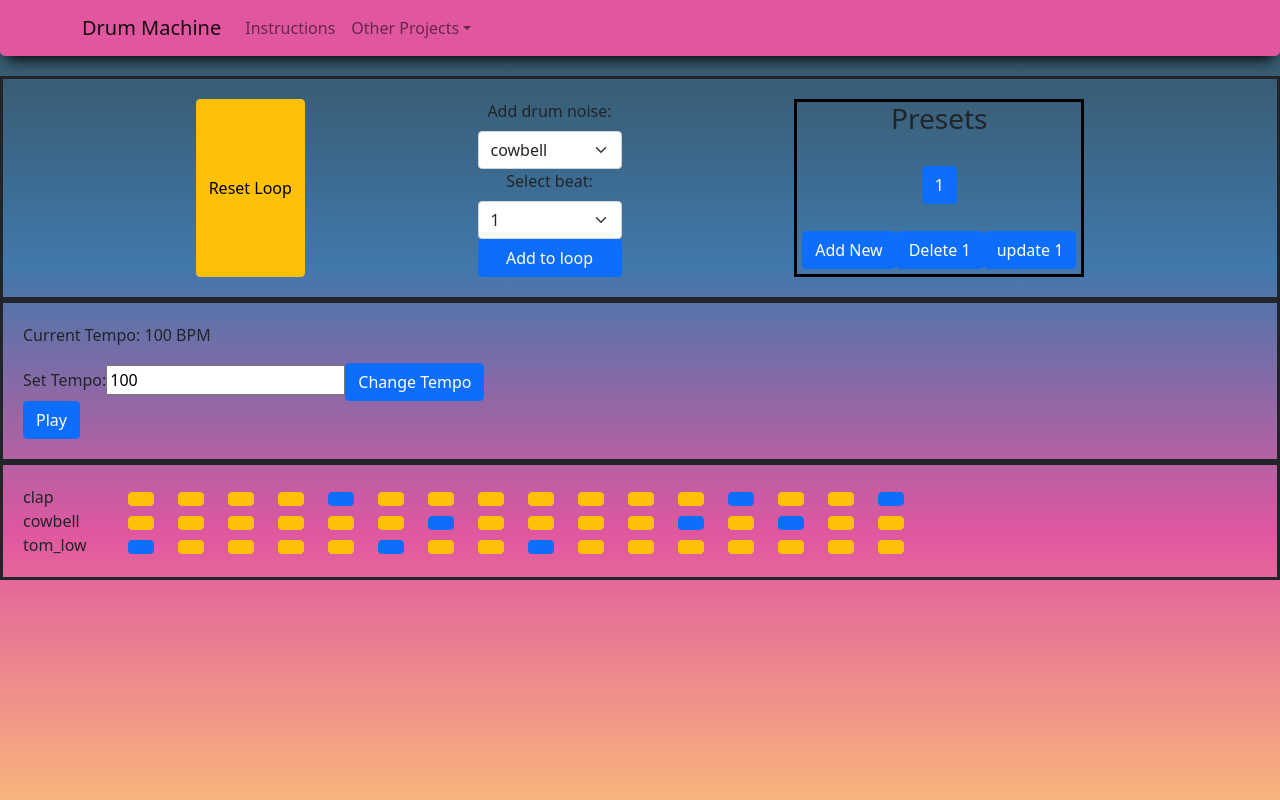
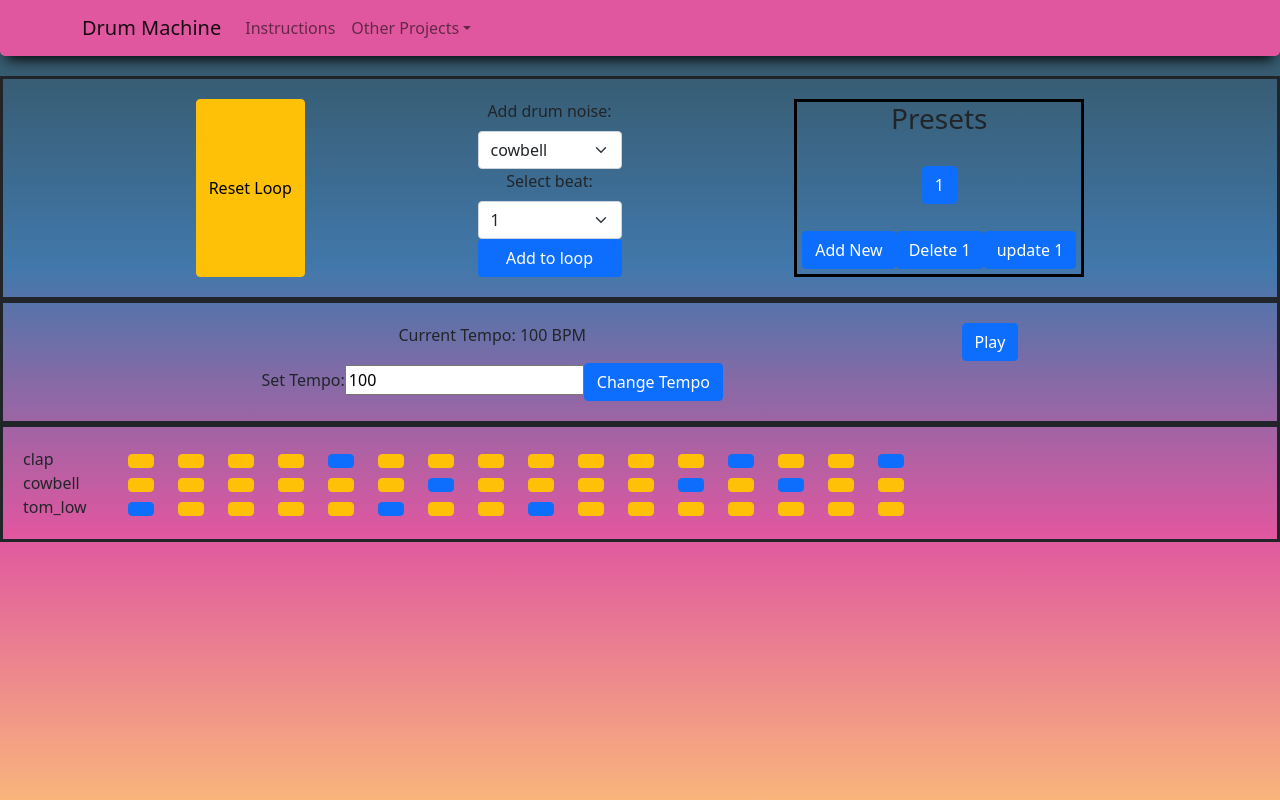
Before and after one commit to professional-pigeon/react-music-app, a React (Create React App) app: page / in a window 1280 px wide. Built offline with nearby package versions, Linux system fonts and the light colour scheme; no server answers.

Commit message:
separate play/pause from tempo control div, put flexbox on .sub-main player class

```diff
--- a/src/App.css
+++ b/src/App.css
@@ -43,3 +43,14 @@
   display: flex;
   flex-direction: column;
 }
+.tempo-player > form {
+  display: flex;
+  flex-direction: column;
+}
+
+
+.player {
+  display: flex;
+  justify-content: space-evenly;
+  text-align: center;
+}
--- a/src/components/SoundControl.js
+++ b/src/components/SoundControl.js
@@ -104,17 +104,17 @@ class SoundControl extends React.Component {
     this.setState({ instrument: [[],[],[],[],[],[],[],[],[],[],[],[],[],[],[],[]] })
   }
 
-  addBeat = () => {
-    let newState = this.state.instrument
-    newState.push([], [], [], [])
-    this.setState({ instrument: newState})
-  }
+  // addBeat = () => {
+  //   let newState = this.state.instrument
+  //   newState.push([], [], [], [])
+  //   this.setState({ instrument: newState})
+  // }
 
-  addBar = () => {
-      let newState = this.state.instrument
-      newState.push([], [], [], [], [], [], [], [], [], [], [], [], [], [], [], [])
-      this.setState({ instrument: newState})
-  }
+  // addBar = () => {
+  //     let newState = this.state.instrument
+  //     newState.push([], [], [], [], [], [], [], [], [], [], [], [], [], [], [], [])
+  //     this.setState({ instrument: newState})
+  // }
 
   render() {
     let useTempo = this.state.tempo
--- a/src/components/display/Player.js
+++ b/src/components/display/Player.js
@@ -1,6 +1,6 @@
 import React from 'react';
 import PropTypes from "prop-types";
-import { Button } from "react-bootstrap";
+import { Button, Form } from "react-bootstrap";
 
 function Player(props) {
 
@@ -14,13 +14,17 @@ function Player(props) {
 
   return (
     <div className='sub-main player'>
+      <div className="tempo-form">
         <p>Current Tempo: {props.useTempo} BPM</p>
         <form onSubmit={handleTempoChange}>
           <label>Set Tempo:</label>
           <input type="number" name="tempo" defaultValue={parseInt(props.useTempo)} />
           <Button type="submit">Change Tempo</Button>
         </form>
+      </div>
+      <div>
         {displayButton}
+      </div>
     </div>
   )
 }
```
Also changed, not shown: src/components/display/InstrumentForm.js (indentation only). Lines whose indentation alone changed are shown as unchanged.
